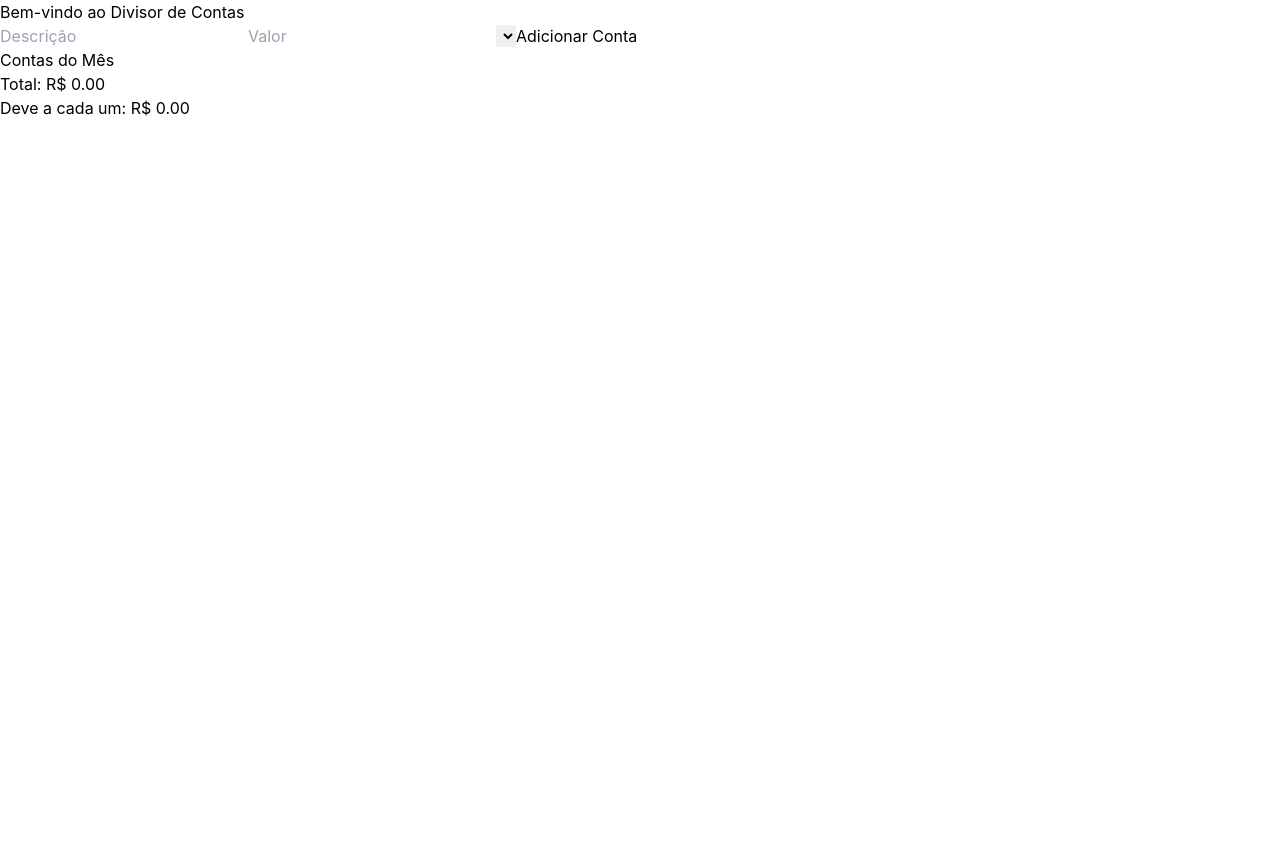
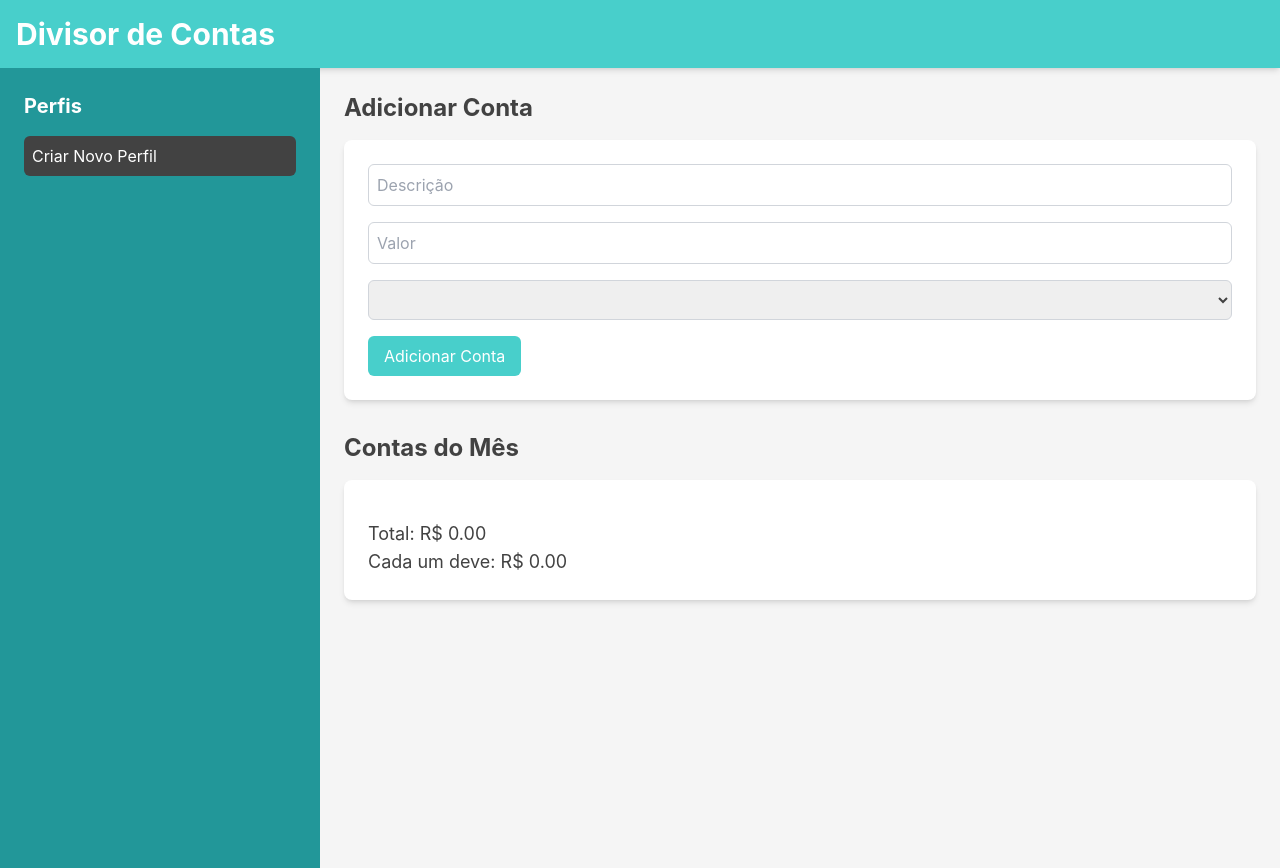
Before and after one commit to MatheusBuenevides/split-bill, a React (Create React App) app: page / in a window 1280 px wide. Before the commit the page ends 800 px from the top, so only its background shows below. Built offline with nearby package versions, Linux system fonts and the light colour scheme.

Commit message:
Add new layout

```diff
--- a/src/App.tsx
+++ b/src/App.tsx
@@ -1,5 +1,5 @@
 import React, { useState } from 'react';
-import { BrowserRouter as Router, Routes, Route } from 'react-router-dom';
+import { BrowserRouter as Router, Routes, Route, Link } from 'react-router-dom';
 import CreateProfilePage from './pages/CreateProfilePage';
 import ProfilePage from './pages/ProfilePage';
 import BillInput from './components/BillInput';
@@ -24,6 +24,37 @@ function App() {
 
   return (
     <Router>
+      <div className="min-h-screen bg-lightGray text-darkGray">
+        {/* Header */}
+        <header className="bg-primary text-white p-4 shadow-md">
+          <div className="container mx-auto">
+            <h1 className="text-3xl font-bold">Divisor de Contas</h1>
+          </div>
+        </header>
+
+        {/* Layout */}
+        <div className="flex">
+          {/* Sidebar */}
+          <aside className="w-1/4 bg-secondary text-white min-h-screen p-6">
+            <h2 className="text-xl font-bold mb-4">Perfis</h2>
+            <ul className="space-y-2">
+              {profiles.map((profile, index) => (
+                <li key={index}>
+                  <Link to={`/profile/${profile}`} className="block bg-primary p-2 rounded-md hover:bg-opacity-90">
+                    {profile}
+                  </Link>
+                </li>
+              ))}
+              <li>
+                <Link to="/create-profile" className="block bg-darkGray p-2 rounded-md hover:bg-opacity-90">
+                  Criar Novo Perfil
+                </Link>
+              </li>
+            </ul>
+          </aside>
+
+          {/* Main Content */}
+          <main className="w-3/4 p-6">
             <Routes>
               <Route
                 path="/create-profile"
@@ -41,24 +72,28 @@ function App() {
                 element={
                   <ProfilePage
                     bills={bills}
-              activeProfile={activeProfile} profiles={[]}            />
+                    activeProfile={activeProfile} profiles={[]}                  />
                 }
               />
               <Route
                 path="/"
                 element={
                   <div>
-              <h1>Bem-vindo ao Divisor de Contas</h1>
+                    <h2 className="text-2xl font-bold mb-4">Adicionar Conta</h2>
                     <BillInput
                       onAddBill={handleAddBill}
                       profiles={profiles}
                       activeProfile={activeProfile}
                     />
+                    <h2 className="text-2xl font-bold mt-8 mb-4">Contas do Mês</h2>
                     <BillList bills={bills} />
                   </div>
                 }
               />
             </Routes>
+          </main>
+        </div>
+      </div>
     </Router>
   );
 }
--- a/src/components/BillInput.tsx
+++ b/src/components/BillInput.tsx
@@ -20,15 +20,44 @@ const BillInput: React.FC<BillInputProps> = ({ onAddBill, profiles, activeProfil
   };
 
   return (
-    <div>
-      <input type="text" placeholder="Descrição" value={description} onChange={(e) => setDescription(e.target.value)} />
-      <input type="number" placeholder="Valor" value={amount} onChange={(e) => setAmount(e.target.value)} />
-      <select value={selectedProfile} onChange={(e) => setSelectedProfile(e.target.value)}>
-        {profiles.map((profile, index) => (
-          <option key={index} value={profile}>{profile}</option>
-        ))}
-      </select>
-      <button onClick={handleSubmit}>Adicionar Conta</button>
+    <div className="bg-white p-6 rounded-lg shadow-md">
+      <div className="mb-4">
+        <input
+          type="text"
+          className="w-full p-2 border border-gray-300 rounded-md"
+          placeholder="Descrição"
+          value={description}
+          onChange={(e) => setDescription(e.target.value)}
+        />
+      </div>
+      <div className="mb-4">
+        <input
+          type="number"
+          className="w-full p-2 border border-gray-300 rounded-md"
+          placeholder="Valor"
+          value={amount}
+          onChange={(e) => setAmount(e.target.value)}
+        />
+      </div>
+      <div className="mb-4">
+        <select
+          className="w-full p-2 border border-gray-300 rounded-md"
+          value={selectedProfile}
+          onChange={(e) => setSelectedProfile(e.target.value)}
+        >
+          {profiles.map((profile, index) => (
+            <option key={index} value={profile}>
+              {profile}
+            </option>
+          ))}
+        </select>
+      </div>
+      <button
+        className="bg-primary text-white py-2 px-4 rounded-md hover:bg-opacity-90"
+        onClick={handleSubmit}
+      >
+        Adicionar Conta
+      </button>
     </div>
   );
 };
--- a/src/components/BillList.tsx
+++ b/src/components/BillList.tsx
@@ -15,18 +15,17 @@ const BillList: React.FC<BillListProps> = ({ bills }) => {
   const share = total / 2;
 
   return (
-    <div>
-      <h2>Contas do Mês</h2>
-      <ul>
+    <div className="bg-white p-6 rounded-lg shadow-md">
+      <ul className="mb-4">
         {bills.map((bill, index) => (
-          <li key={index}>
-            {bill.description} - {bill.profile}: R$ {bill.amount.toFixed(2)}
+          <li key={index} className="mb-2">
+            <span className="font-bold">{bill.description}</span> - {bill.profile}: R$ {bill.amount.toFixed(2)}
           </li>
         ))}
       </ul>
-      <div>
+      <div className="text-lg">
         <p>Total: R$ {total.toFixed(2)}</p>
-        <p>Deve a cada um: R$ {share.toFixed(2)}</p>
+        <p>Cada um deve: R$ {share.toFixed(2)}</p>
       </div>
     </div>
   );
```
Lines whose indentation alone changed are shown as unchanged.
